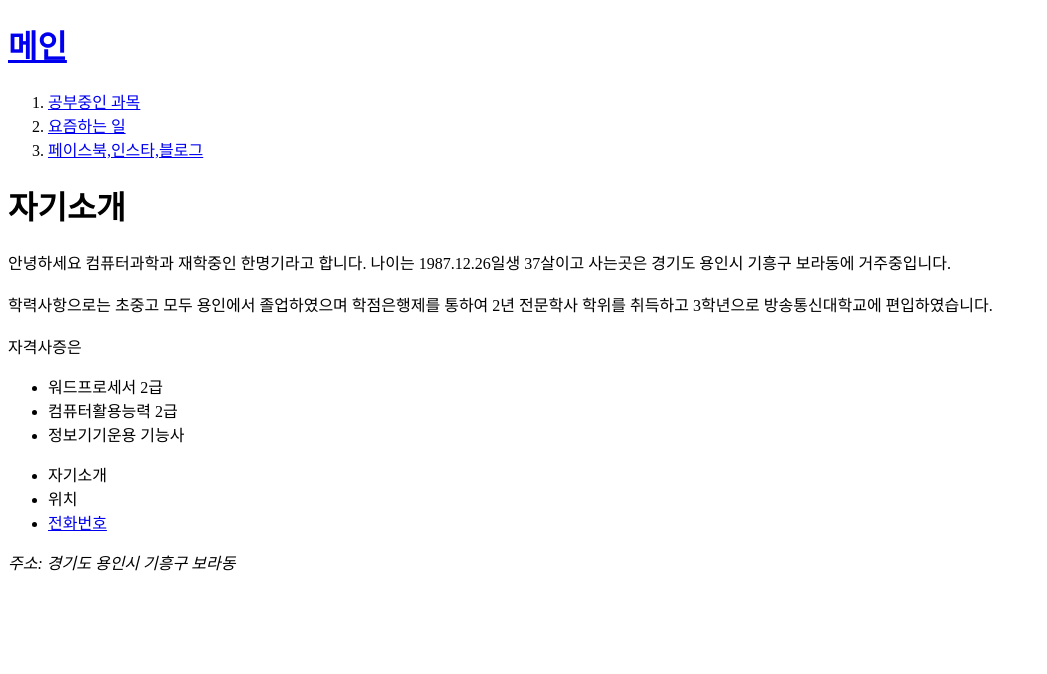
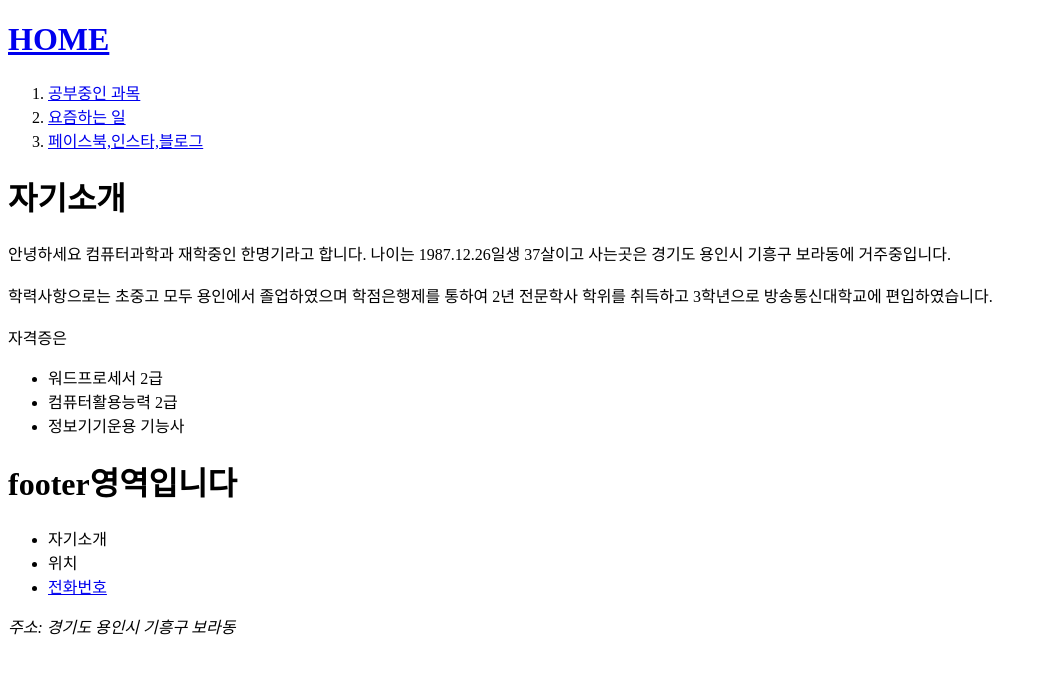
Before and after one commit to MyeongHan123/MyeongHan123.github.io, a plain HTML site: page index.html in a window 1280 px wide. Shown: the whole page, without its empty margins (0-1047 px from the left). Drawn offline with Linux system fonts and the light colour scheme.

Commit message:
Add files via upload

```diff
--- a/index.html
+++ b/index.html
@@ -7,7 +7,7 @@
 
 <body>
 	<header>
-		<h1><a href=index.html>메인</a></h1>
+		<h1><a href=index.html>HOME</a></h1>
 	</header>
 		<ol>
 			<li><a href=study.html>공부중인 과목</a></li>
@@ -24,7 +24,7 @@
 	초중고 모두 용인에서 졸업하였으며 학점은행제를 통하여 2년 전문학사 학위를 취득하고
 	3학년으로 방송통신대학교에 편입하였습니다.
 	<br>	<br>
-	자격사증은
+	자격증은
 	<ul>
 		<li>워드프로세서 2급</li>
 		<li>컴퓨터활용능력 2급</li>
@@ -32,6 +32,7 @@
 	</ul>
 	</p>
    <footer class="footer">
+   <h1>footer영역입니다</h1>
 	   <ul>
 		   <li>자기소개</li>
            <li>위치</li>
```
Also changed, not shown: hobby.html (+2 -1 lines), sns.html (+2 -1 lines), study.html (+2 -1 lines).
